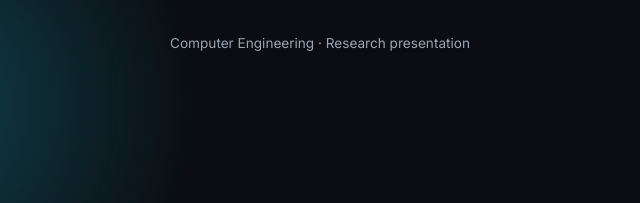
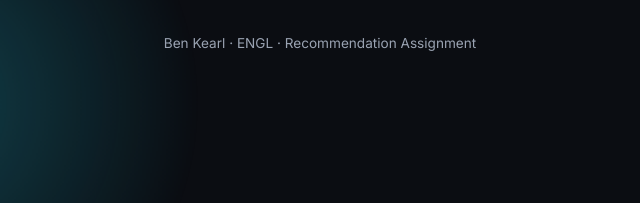
Before and after one commit to dioxius/bring-back-the-soul, a plain HTML site: page index.html in a window 1280 px wide. Shown: the part 559-762 px from the top of the page, 320-960 px from the left. Drawn offline with Linux system fonts and the light colour scheme.

Commit message:
Add name and course to title slide
Co-Authored-By: Claude Sonnet 5.5 <noreply@anthropic.com>

```diff
--- a/index.html
+++ b/index.html
@@ -25,7 +25,7 @@
     <p class="eyebrow">A research-based recommendation</p>
     <h1>Bring Back<br><span class="grad">the Soul</span></h1>
     <p class="lead">Why technology lost its personality, and how engineers, organizations, and shareholders can get it back.</p>
-    <p class="byline">Computer Engineering &middot; Research presentation</p>
+    <p class="byline">Ben Kearl &middot; ENGL &middot; Recommendation Assignment</p>
   </div>
 </section>
 
```
